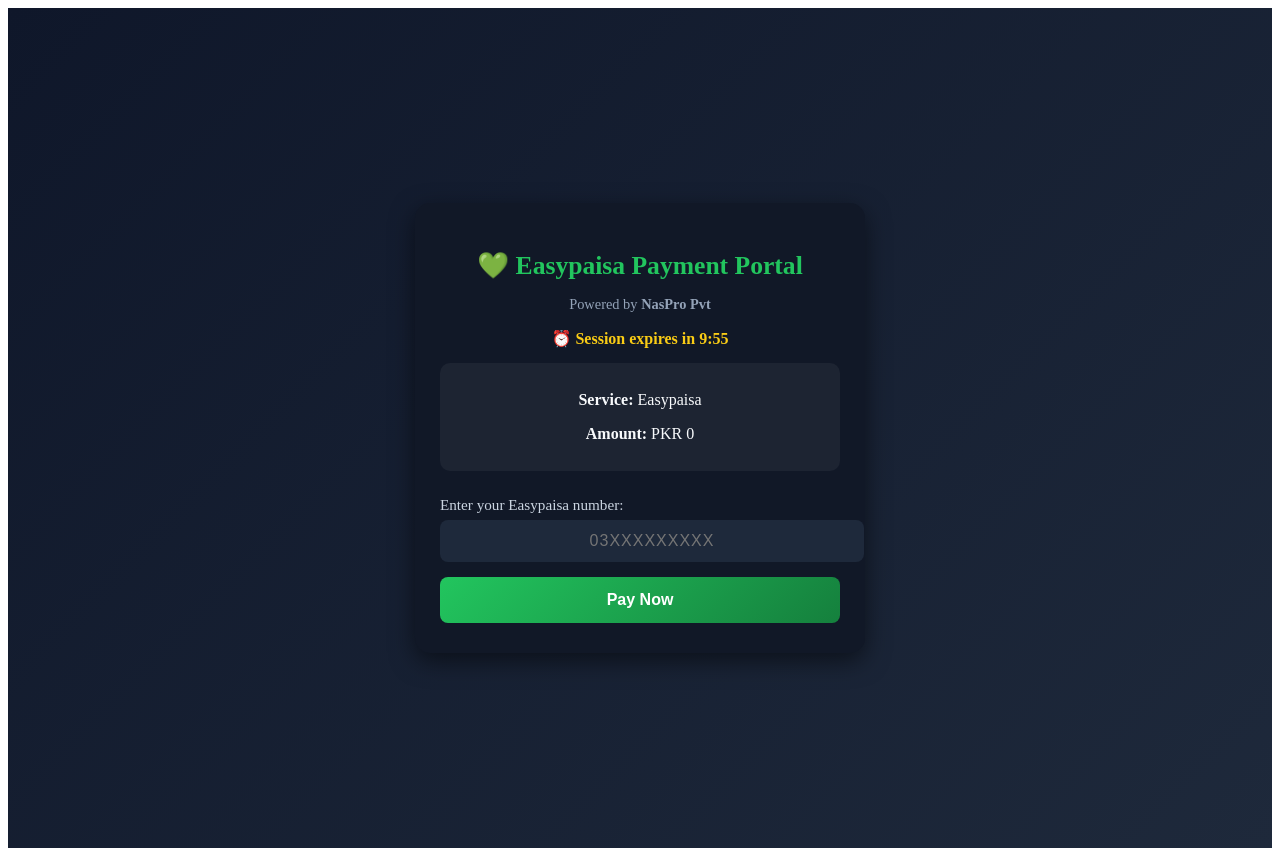
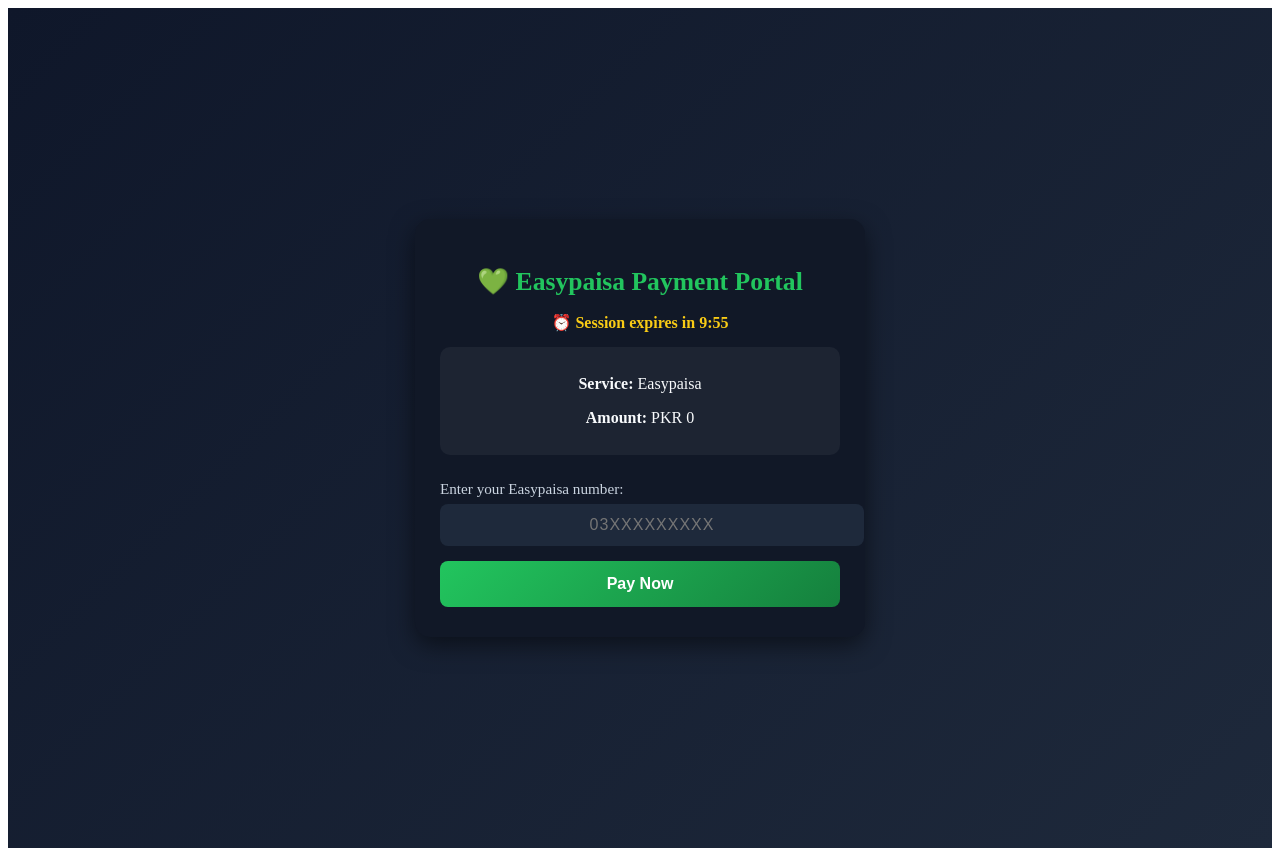
Before and after one commit to naspro-tech/naspro, a Next.js app: page /pay in a window 1280 px wide. Built offline with nearby package versions, Linux system fonts and the light colour scheme.

Commit message:
Update index.js

```diff
--- a/pages/pay/index.js
+++ b/pages/pay/index.js
@@ -3,15 +3,15 @@ import { useEffect, useState } from "react";
 
 export default function HostedEasypaisaPortal() {
   const router = useRouter();
-  const { amount, service, merchant } = router.query;
+  const { amount, service } = router.query;
 
   const [mobile, setMobile] = useState("");
   const [loading, setLoading] = useState(false);
   const [orderId, setOrderId] = useState("");
-  const [step, setStep] = useState("input"); // input | guide | done
+  const [step, setStep] = useState("input"); // input | guide | done | expired
   const [message, setMessage] = useState("");
-  const [countdown, setCountdown] = useState(5); // for closing after done
-  const [timeLeft, setTimeLeft] = useState(600); // ⏱ 10 minutes (600 seconds)
+  const [countdown, setCountdown] = useState(5); // seconds before close
+  const [timeLeft, setTimeLeft] = useState(600); // 10 minutes (600s)
 
   const finalService = service || "Easypaisa"; // ✅ Default service name
 
@@ -23,7 +23,7 @@ export default function HostedEasypaisaPortal() {
     setOrderId(`NASPRO-${timestamp}-${random}`);
   }, [router.isReady]);
 
-  // Auto-close countdown
+  // Auto-close countdown (after payment success)
   useEffect(() => {
     if (step === "done") {
       const timer = setInterval(() => {
@@ -40,7 +40,7 @@ export default function HostedEasypaisaPortal() {
     }
   }, [step]);
 
-  // ⏰ Front page 10-minute countdown timer
+  // ⏰ 10-minute session countdown
   useEffect(() => {
     if (step !== "input") return;
     const interval = setInterval(() => {
@@ -108,7 +108,6 @@ export default function HostedEasypaisaPortal() {
               amount,
               service: finalService,
               mobile,
-              merchant: merchant || "NasPro Pvt",
               payment_method: "Easypaisa",
             };
             localStorage.setItem("lastOrder", JSON.stringify(orderData));
@@ -127,7 +126,7 @@ export default function HostedEasypaisaPortal() {
     }
   };
 
-  // Helper: Format mm:ss
+  // Helper: format mm:ss
   const formatTime = (seconds) => {
     const m = Math.floor(seconds / 60);
     const s = seconds % 60;
@@ -138,11 +137,8 @@ export default function HostedEasypaisaPortal() {
     <div className="portal-container">
       <div className="portal-card">
         <h1>💚 Easypaisa Payment Portal</h1>
-        <p className="subtitle">
-          Powered by <strong>{merchant || "NasPro Pvt"}</strong>
-        </p>
 
-        {/* Show timer only when on input page */}
+        {/* Timer on input screen */}
         {step === "input" && (
           <p className="timer">
             ⏰ Session expires in <strong>{formatTime(timeLeft)}</strong>
@@ -223,13 +219,8 @@ export default function HostedEasypaisaPortal() {
         }
         h1 {
           color: #22c55e;
-          margin-bottom: 5px;
+          margin-bottom: 10px;
           font-size: 1.6rem;
-        }
-        .subtitle {
-          color: #94a3b8;
-          font-size: 0.9rem;
-          margin-bottom: 10px;
         }
         .timer {
           color: #facc15;
```
